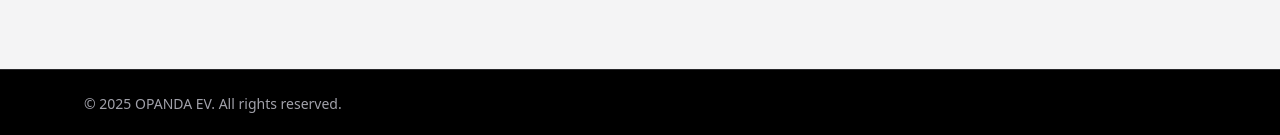
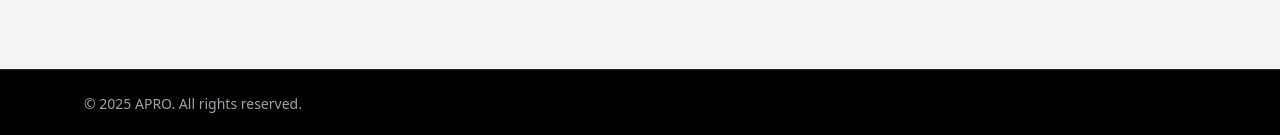
Before and after one commit to Aproglobal/apro-global-site, a React (Vite) app: page / in a window 1280 px wide. Shown: the part 4329-4464 px from the top of the page. Built offline with nearby package versions, Linux system fonts and the light colour scheme.

Commit message:
Update App.tsx

```diff
--- a/src/pages/App.tsx
+++ b/src/pages/App.tsx
@@ -26,7 +26,7 @@ export default function App() {
         {/* HERO */}
         <section id="home" className="relative">
           <div className="relative h-[70vh] md:h-[80vh] w-full">
-            <img src="/assets/hero.jpg" className="absolute inset-0 w-full h-full object-cover" alt="OPANDA EV Golf Carts" />
+            <img src="/assets/hero.jpg" className="absolute inset-0 w-full h-full object-cover" alt="APRO Golf Carts" />
             <div className="absolute inset-0 bg-gradient-to-t from-black via-black/30 to-transparent" />
             <div className="relative z-10 max-w-6xl mx-auto px-5 h-full flex flex-col justify-end pb-14">
               <h1 className="text-4xl md:text-6xl font-extrabold tracking-tight">Electric Carts for Modern Courses</h1>
@@ -95,7 +95,7 @@ export default function App() {
 
       <footer className="border-t border-zinc-800 bg-black">
         <div className="max-w-6xl mx-auto px-5 py-6 text-sm text-zinc-400">
-          © {new Date().getFullYear()} OPANDA EV. All rights reserved.
+          © {new Date().getFullYear()} APRO. All rights reserved.
         </div>
       </footer>
 
```
